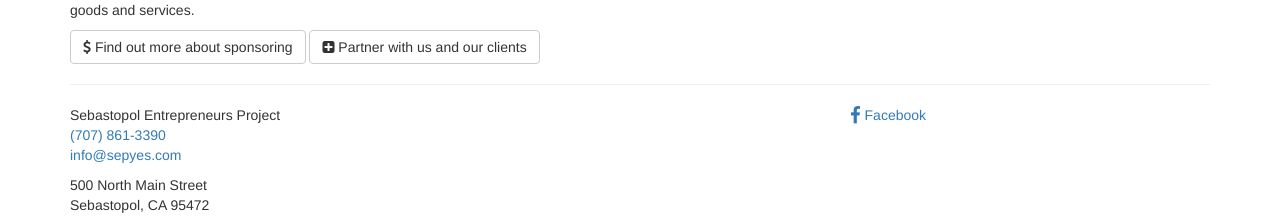
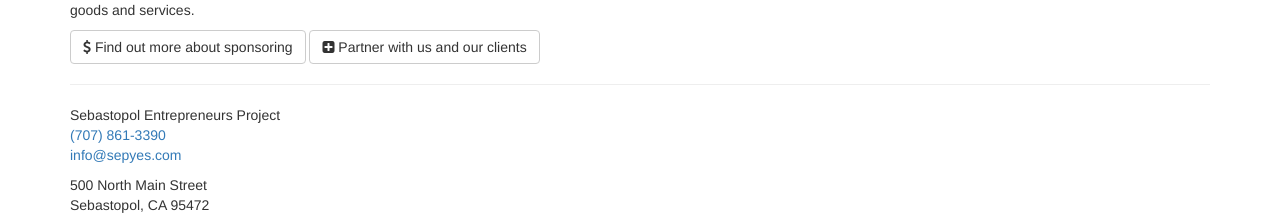
Before and after one commit to gcarothers/sepyes.com, a Jekyll site: the page built from index.html, in a window 1280 px wide and 1250 px high. Shown: the part 1025-1247 px from the top of the window. Built offline with Jekyll 4.4.1, drawn with Linux system fonts in a browser that asks for light colours; nearby versions of some CDN libraries; Markdown is read by kramdown in place of the engine named in the settings; comment, search, counter and statistics services are not loaded.

Commit message:
No one is updating facebook remove link

```diff
--- a/_layouts/default.html
+++ b/_layouts/default.html
@@ -61,8 +61,8 @@
         </div>
         <div class="col-md-4">
           <ul class="list-inline">
-            <li><a href="https://www.facebook.com/SEPYES"><i class="fa fa-lg fa-facebook"></i> Facebook</a>
-          </ul>
+<!--             <li><a href="https://www.facebook.com/SEPYES"><i class="fa fa-lg fa-facebook"></i> Facebook</a>
+ -->          </ul>
         </div>
         </div>
       </footer>
```
